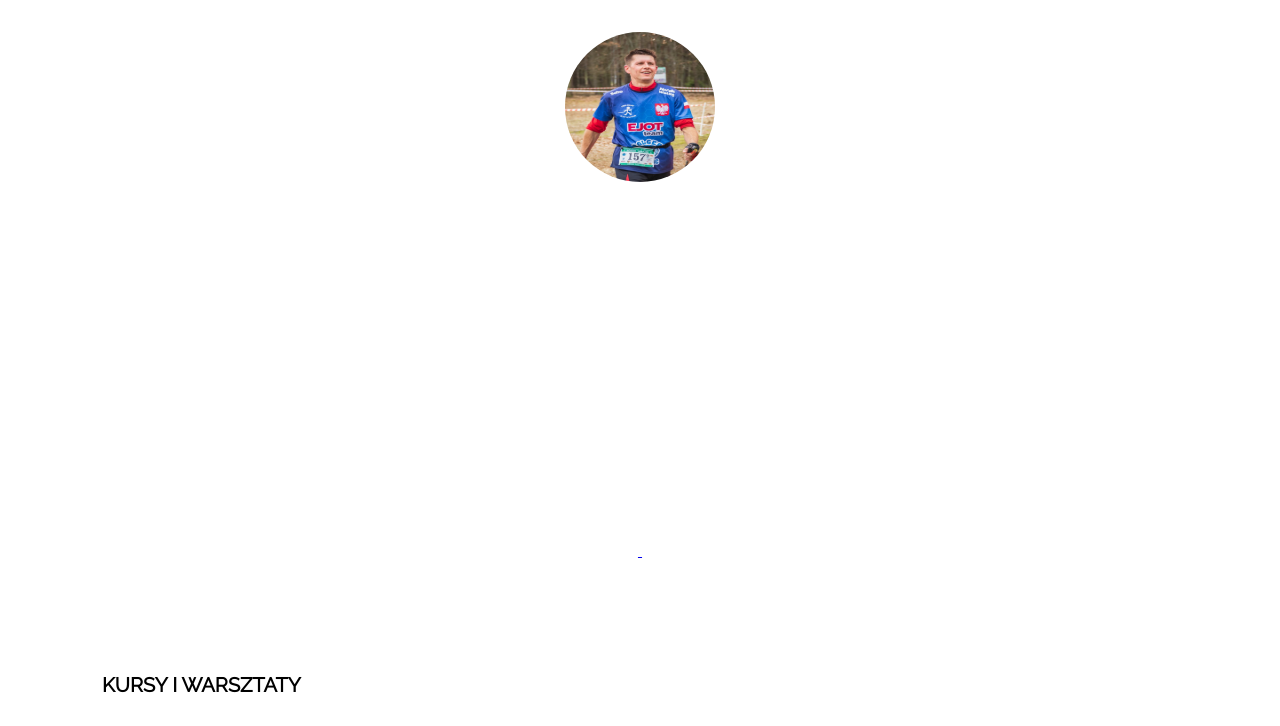
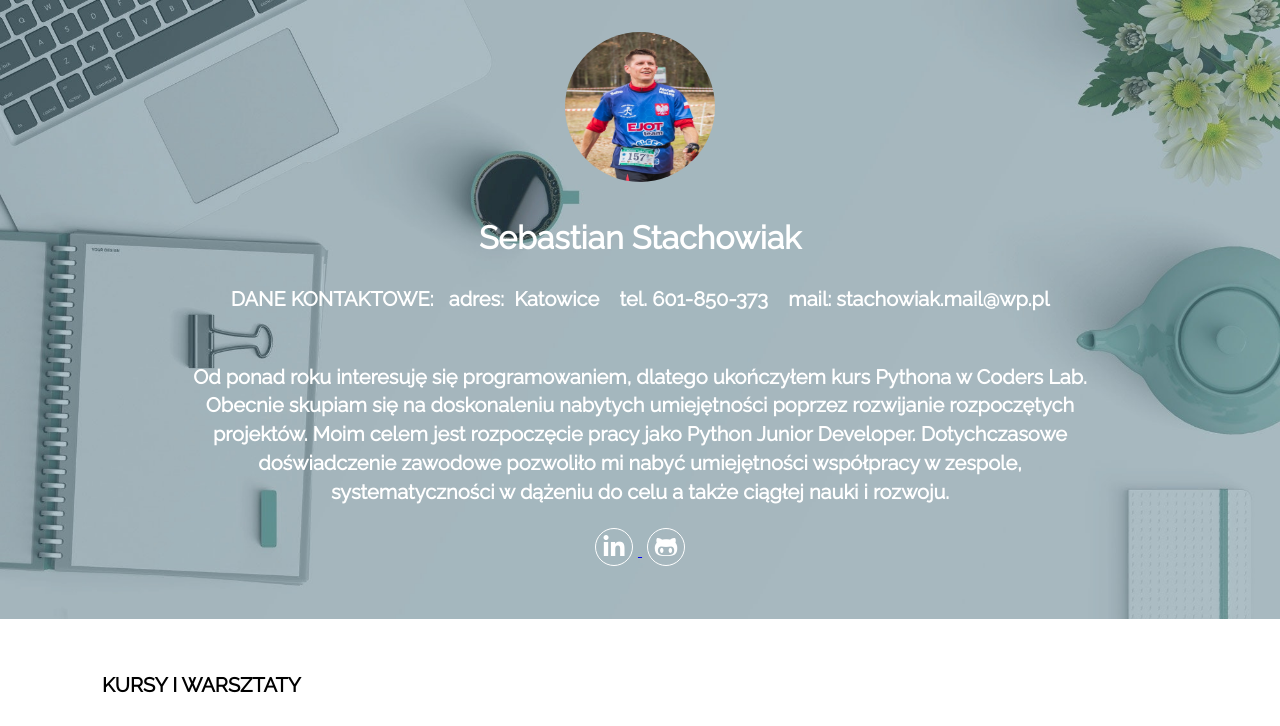
Before and after one commit to Stachowiak27/Stachowiak27.github.io, a plain HTML site: page index.html in a window 1280 px wide. Shown: the top 726 px of the page. Drawn offline with Linux system fonts and the light colour scheme.

Commit message:
korekta CSS url zdjęcia

```diff
--- a/index.html
+++ b/index.html
@@ -16,7 +16,7 @@
 				<img src="img/Profil.jpg" />
 			</div>
             <h1><strong>Sebastian Stachowiak</strong></h1>
-            <h2> DANE KONTAKTOWE:&nbsp&nbsp adres:&nbsp&nbsp 40-750 Katowice ul.Solika 5&nbsp&nbsp&nbsp  tel.&nbsp601-850-373&nbsp&nbsp&nbsp  mail:&nbspstachowiak.mail@wp.pl</h2>
+            <h2> DANE KONTAKTOWE:&nbsp&nbsp adres:&nbsp&nbspKatowice&nbsp&nbsp&nbsp  tel.&nbsp601-850-373&nbsp&nbsp&nbsp  mail:&nbspstachowiak.mail@wp.pl</h2>
 			<section>
 				<h2>Od ponad roku interesuję się programowaniem, dlatego ukończyłem kurs Pythona w Coders Lab. Obecnie skupiam się na doskonaleniu nabytych
                 umiejętności poprzez rozwijanie rozpoczętych projektów. Moim celem jest rozpoczęcie pracy jako Python Junior Developer. Dotychczasowe doświadczenie
--- a/style.css
+++ b/style.css
@@ -24,7 +24,7 @@ header {
   text-align: center;
   background-size: cover ;
   background-position: fixed;
-  background-image: url('../My_CV/img/bg.jpg');
+  background-image: url('../Stachowiak27.github.io/img/bg.jpg');
   color: white;
 }
 
```
